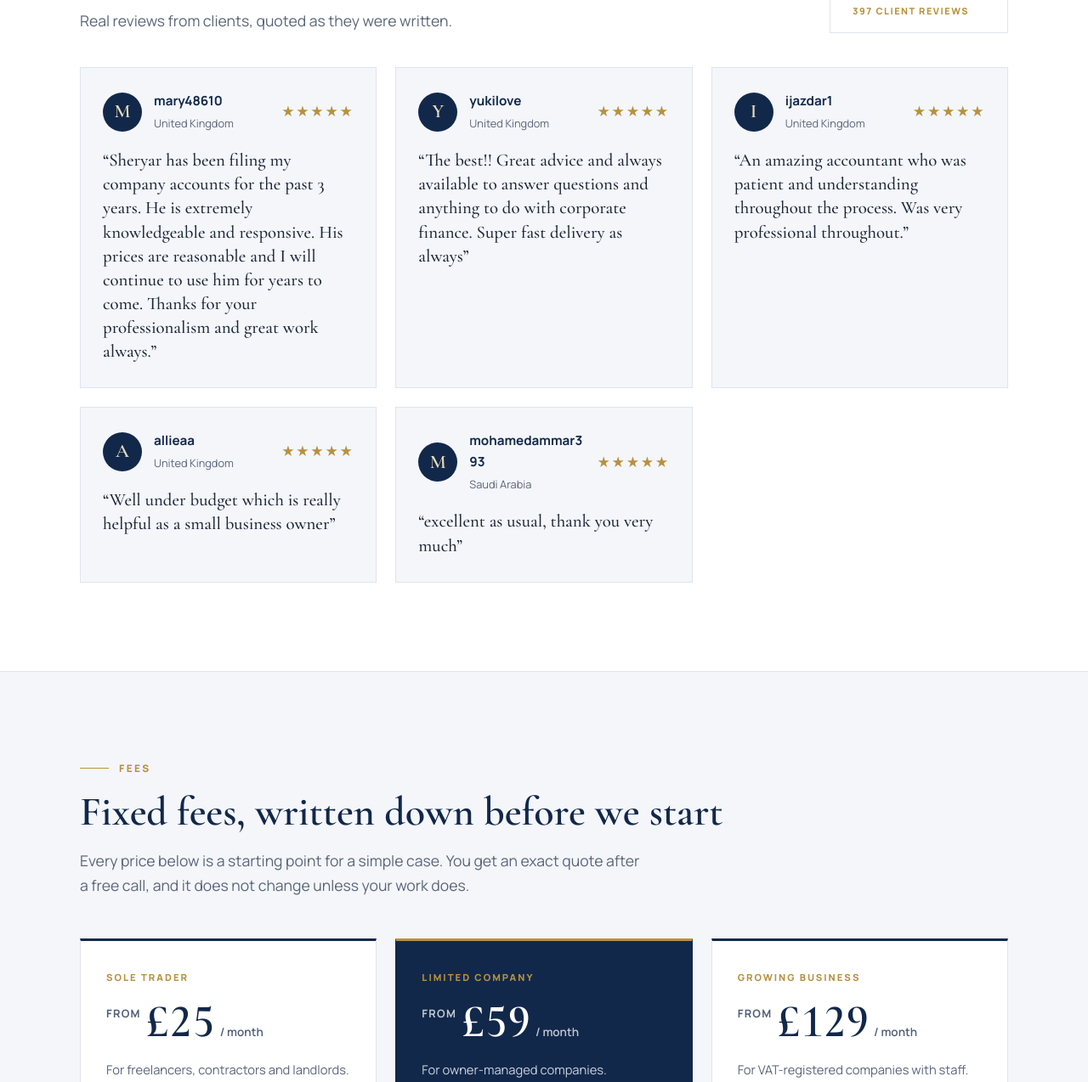
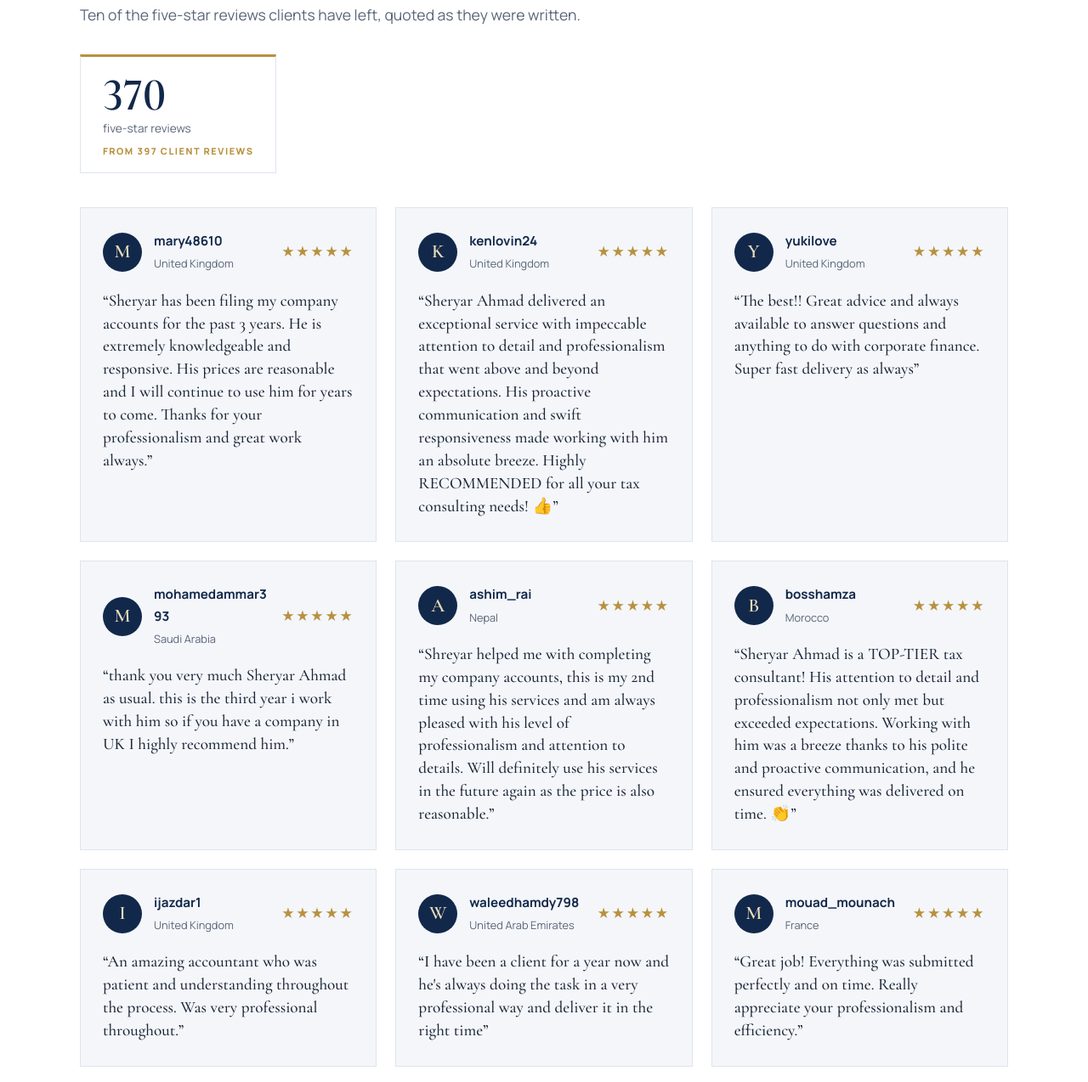
Before and after one commit to sheryarahmed00/nextgenca-website, a plain HTML site: page index.html in a window 1280 px wide. Shown: the part 3451-4725 px from the top of the page at 85% size. Drawn offline with nearby package versions, Linux system fonts and the light colour scheme.

Commit message:
Show ten five-star client reviews and the five-star review count
Co-Authored-By: Claude Fable 5.2 <noreply@anthropic.com>
Claude-Session: https://claude.ai/code/session_0156ELWb9gqBP3KhJHDvmoUG

```diff
--- a/index.html
+++ b/index.html
@@ -218,7 +218,7 @@ section{padding:104px 0}
 .rev-top b{display:block;color:var(--navy);font-size:.95rem;overflow-wrap:anywhere}
 .rev-top div span{font-size:.8rem;color:var(--muted)}
 .rate{font-weight:800;color:var(--gold);font-size:.95rem;letter-spacing:.08em;white-space:nowrap;font-variant-numeric:tabular-nums}
-.rev blockquote{margin:0;font-family:var(--display);font-size:1.3rem;line-height:1.35;color:var(--ink)}
+.rev blockquote{margin:0;font-family:var(--display);font-size:1.2rem;line-height:1.4;color:var(--ink)}
 
 /* steps */
 .steps{display:grid;grid-template-columns:repeat(auto-fit,minmax(220px,1fr));gap:30px;counter-reset:s}
@@ -406,9 +406,9 @@ footer a:hover{color:#fff}
       <div class="head" style="margin-bottom:0">
         <p class="eyebrow">Client reviews</p>
         <h2>What clients say about working with Sheryar</h2>
-        <p class="lead">Real reviews from clients, quoted as they were written.</p>
+        <p class="lead">Ten of the five-star reviews clients have left, quoted as they were written.</p>
       </div>
-      <div class="score"><b>4.6</b><span>out of 5</span><small>397 client reviews</small></div>
+      <div class="score"><b>370</b><span>five-star reviews</span><small>from 397 client reviews</small></div>
     </div>
     <div class="revs">
       <figure class="rev">
@@ -416,20 +416,40 @@ footer a:hover{color:#fff}
         <blockquote>“Sheryar has been filing my company accounts for the past 3 years. He is extremely knowledgeable and responsive. His prices are reasonable and I will continue to use him for years to come. Thanks for your professionalism and great work always.”</blockquote>
       </figure>
       <figure class="rev">
+        <div class="rev-top"><span class="dp" aria-hidden="true">K</span><div><b>kenlovin24</b><span>United Kingdom</span></div><span class="rate" aria-label="Rated 5 out of 5">★★★★★</span></div>
+        <blockquote>“Sheryar Ahmad delivered an exceptional service with impeccable attention to detail and professionalism that went above and beyond expectations. His proactive communication and swift responsiveness made working with him an absolute breeze. Highly RECOMMENDED for all your tax consulting needs! 👍”</blockquote>
+      </figure>
+      <figure class="rev">
         <div class="rev-top"><span class="dp" aria-hidden="true">Y</span><div><b>yukilove</b><span>United Kingdom</span></div><span class="rate" aria-label="Rated 5 out of 5">★★★★★</span></div>
         <blockquote>“The best!! Great advice and always available to answer questions and anything to do with corporate finance. Super fast delivery as always”</blockquote>
+      </figure>
+      <figure class="rev">
+        <div class="rev-top"><span class="dp" aria-hidden="true">M</span><div><b>mohamedammar393</b><span>Saudi Arabia</span></div><span class="rate" aria-label="Rated 5 out of 5">★★★★★</span></div>
+        <blockquote>“thank you very much Sheryar Ahmad as usual. this is the third year i work with him so if you have a company in UK I highly recommend him.”</blockquote>
+      </figure>
+      <figure class="rev">
+        <div class="rev-top"><span class="dp" aria-hidden="true">A</span><div><b>ashim_rai</b><span>Nepal</span></div><span class="rate" aria-label="Rated 5 out of 5">★★★★★</span></div>
+        <blockquote>“Shreyar helped me with completing my company accounts, this is my 2nd time using his services and am always pleased with his level of professionalism and attention to details. Will definitely use his services in the future again as the price is also reasonable.”</blockquote>
+      </figure>
+      <figure class="rev">
+        <div class="rev-top"><span class="dp" aria-hidden="true">B</span><div><b>bosshamza</b><span>Morocco</span></div><span class="rate" aria-label="Rated 5 out of 5">★★★★★</span></div>
+        <blockquote>“Sheryar Ahmad is a TOP-TIER tax consultant! His attention to detail and professionalism not only met but exceeded expectations. Working with him was a breeze thanks to his polite and proactive communication, and he ensured everything was delivered on time. 👏”</blockquote>
       </figure>
       <figure class="rev">
         <div class="rev-top"><span class="dp" aria-hidden="true">I</span><div><b>ijazdar1</b><span>United Kingdom</span></div><span class="rate" aria-label="Rated 5 out of 5">★★★★★</span></div>
         <blockquote>“An amazing accountant who was patient and understanding throughout the process. Was very professional throughout.”</blockquote>
       </figure>
       <figure class="rev">
-        <div class="rev-top"><span class="dp" aria-hidden="true">A</span><div><b>allieaa</b><span>United Kingdom</span></div><span class="rate" aria-label="Rated 5 out of 5">★★★★★</span></div>
-        <blockquote>“Well under budget which is really helpful as a small business owner”</blockquote>
+        <div class="rev-top"><span class="dp" aria-hidden="true">W</span><div><b>waleedhamdy798</b><span>United Arab Emirates</span></div><span class="rate" aria-label="Rated 5 out of 5">★★★★★</span></div>
+        <blockquote>“I have been a client for a year now and he's always doing the task in a very professional way and deliver it in the right time”</blockquote>
       </figure>
       <figure class="rev">
-        <div class="rev-top"><span class="dp" aria-hidden="true">M</span><div><b>mohamedammar393</b><span>Saudi Arabia</span></div><span class="rate" aria-label="Rated 5 out of 5">★★★★★</span></div>
-        <blockquote>“excellent as usual, thank you very much”</blockquote>
+        <div class="rev-top"><span class="dp" aria-hidden="true">M</span><div><b>mouad_mounach</b><span>France</span></div><span class="rate" aria-label="Rated 5 out of 5">★★★★★</span></div>
+        <blockquote>“Great job! Everything was submitted perfectly and on time. Really appreciate your professionalism and efficiency.”</blockquote>
+      </figure>
+      <figure class="rev">
+        <div class="rev-top"><span class="dp" aria-hidden="true">J</span><div><b>jonwaldron</b><span>United Kingdom</span></div><span class="rate" aria-label="Rated 5 out of 5">★★★★★</span></div>
+        <blockquote>“Great result this time round working with him. Very quick and efficient. Just what I needed. I will continue my working relationship with him”</blockquote>
       </figure>
     </div>
   </div>
```
